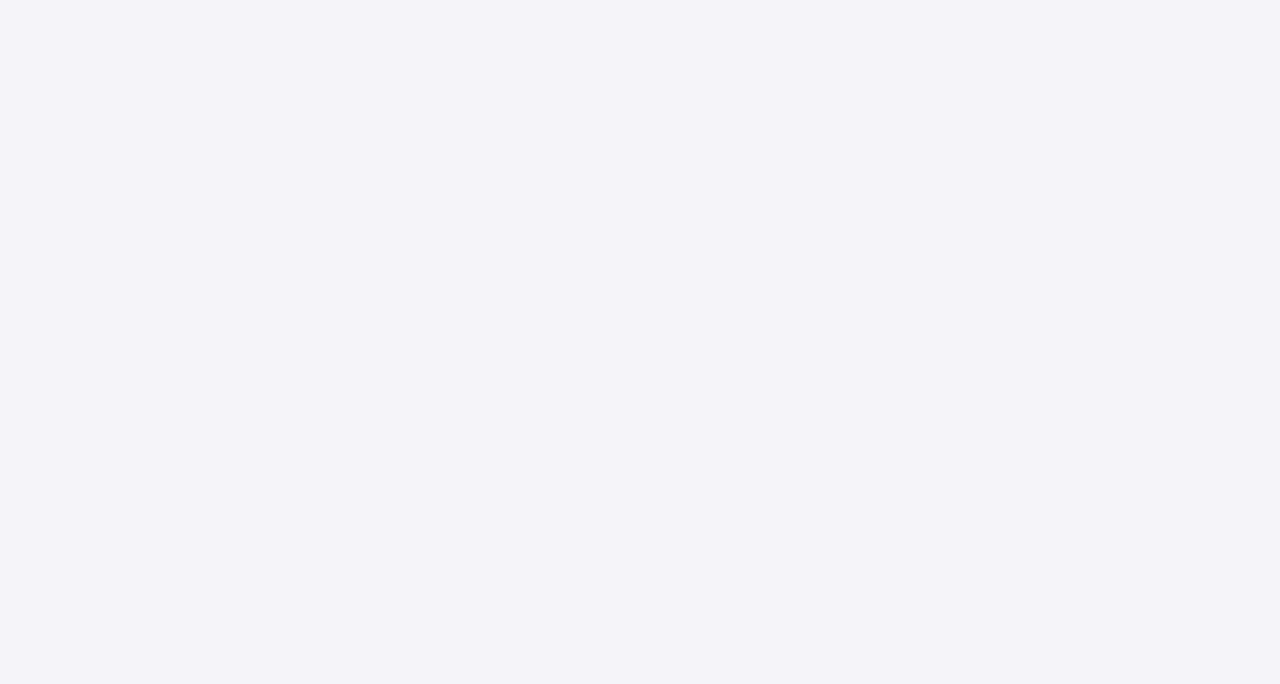
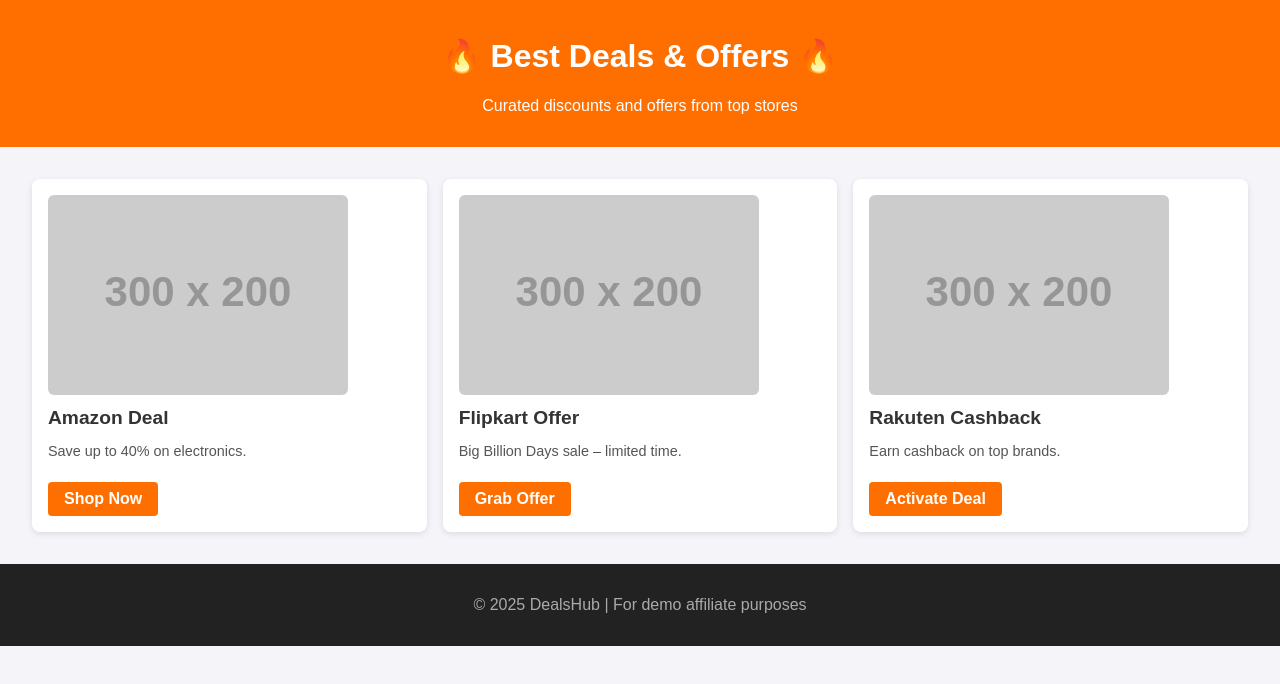
Before and after one commit to Deep89790/deals-test, a plain HTML site: page index.html in a window 1280 px wide. Drawn offline with Linux system fonts and the light colour scheme; placeholder pictures from the web are drawn by us.

Commit message:
Update index.html

```diff
--- a/index.html
+++ b/index.html
@@ -32,4 +32,72 @@
       transition: transform 0.2s;
     }
     .deal-card:hover {
-      transform: translateY
+      transform: translateY(-5px);
+    }
+    .deal-card img {
+      max-width: 100%;
+      border-radius: 6px;
+    }
+    .deal-card h3 {
+      font-size: 1.2rem;
+      margin: 0.5rem 0;
+    }
+    .deal-card p {
+      font-size: 0.9rem;
+      color: #555;
+    }
+    .deal-card a {
+      display: inline-block;
+      margin-top: 0.5rem;
+      padding: 0.5rem 1rem;
+      background: #ff6f00;
+      color: #fff;
+      text-decoration: none;
+      border-radius: 4px;
+      font-weight: bold;
+    }
+    .deal-card a:hover {
+      background: #e65c00;
+    }
+    footer {
+      text-align: center;
+      padding: 1rem;
+      background: #222;
+      color: #aaa;
+    }
+  </style>
+</head>
+<body>
+  <header>
+    <h1>🔥 Best Deals & Offers 🔥</h1>
+    <p>Curated discounts and offers from top stores</p>
+  </header>
+
+  <section class="deals">
+    <div class="deal-card">
+      <img src="https://via.placeholder.com/300x200" alt="Deal 1">
+      <h3>Amazon Deal</h3>
+      <p>Save up to 40% on electronics.</p>
+      <a href="#">Shop Now</a>
+    </div>
+
+    <div class="deal-card">
+      <img src="https://via.placeholder.com/300x200" alt="Deal 2">
+      <h3>Flipkart Offer</h3>
+      <p>Big Billion Days sale – limited time.</p>
+      <a href="#">Grab Offer</a>
+    </div>
+
+    <div class="deal-card">
+      <img src="https://via.placeholder.com/300x200" alt="Deal 3">
+      <h3>Rakuten Cashback</h3>
+      <p>Earn cashback on top brands.</p>
+      <a href="#">Activate Deal</a>
+    </div>
+  </section>
+
+  <footer>
+    <p>© 2025 DealsHub | For demo affiliate purposes</p>
+  </footer>
+</body>
+</html>
```
